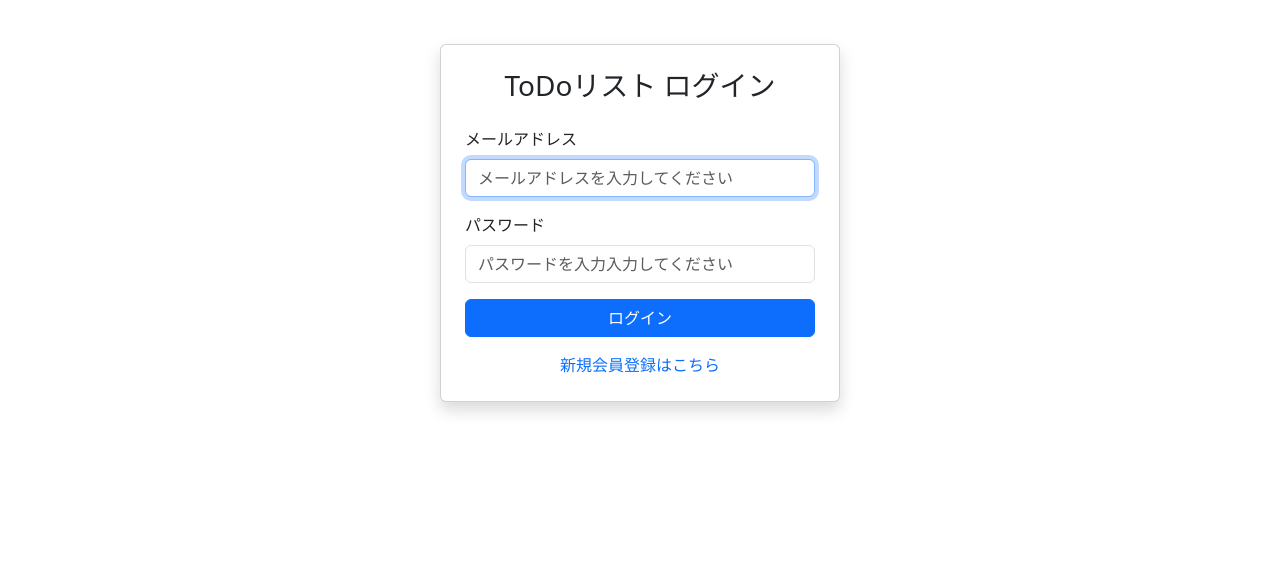
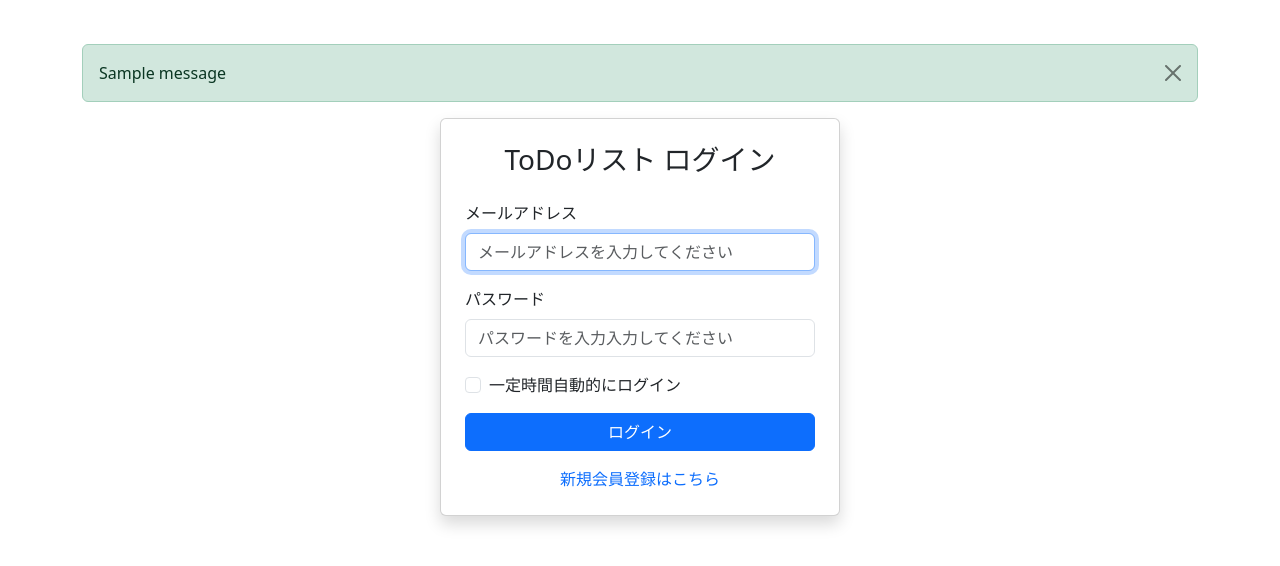
Before and after one commit to chaizhiyuan2501/django_user_app, a Django app: page /login/ in a window 1280 px wide. Shown: the part 56-622 px from the top of the page. Run offline with Django 4.2, Linux system fonts and the light colour scheme; tables that the repository leaves empty hold one stand-in row (values such as "Sample post"); one stand-in notice (Sample message) is shown; some libraries are stand-ins or nearby versions.

Commit message:
updatePassword機能追加｡ログイン､ログアウト､パスワード更新後､メーセージ表示

```diff
--- a/templates/base.html
+++ b/templates/base.html
@@ -84,9 +84,20 @@
     {% endif %}
 
     <div class="container" style="margin-top:100px;">
-      {% block content %}
+      <!-- メッセージの表示 -->
+      {% if messages %}
+        <div class="mt-4">
+          {% for message in messages %}
+            <div class="alert alert-{{ message.tags }} alert-dismissible fade show" role="alert">
+              {{ message }}
+              <button type="button" class="btn-close" data-bs-dismiss="alert" aria-label="Close"></button>
+            </div>
+          {% endfor %}
+        </div>
+      {% endif %}
 
-      {% endblock %}
+      <!-- コンテンツ部分 -->
+      {% block content %}{% endblock %}
     </div>
   </body>
 </html>
--- a/templates/user/login.html
+++ b/templates/user/login.html
@@ -8,18 +8,22 @@
       <h3 class="text-center mb-4">ToDoリスト ログイン</h3>
       <form method="POST" action="">
         {% csrf_token %}
-        {% if form.errors %}
-          {% for key, value in form.errors.items %}
-            {{ value }}
-          {% endfor %}
-        {% endif %}
+        {% for key, errors in form.errors.items %}
+        {% for error in errors %}
+            {{ error }}
+        {% endfor %}
+    {% endfor %}
         <div class="mb-3">
-          <label for="email" class="form-label">メールアドレス</label>
+          <label for="username" class="form-label">メールアドレス</label>
           <input class="form-control" type="text" placeholder="メールアドレスを入力してください" name="{{ form.username.html_name }}" autofocus="" autocapitalize="none" autocomplete="{{ form.username.html_name }}" maxlength="150" required="" id="{{ form.username.id_for_label }}" />
         </div>
         <div class="mb-3">
           <label for="password" class="form-label">パスワード</label>
           <input class="form-control" type="password" placeholder="パスワードを入力入力してください" name="{{ form.password.html_name }}" autocomplete="current-password" required="" id="{{ form.password.id_for_label }}" />
+        </div>
+        <div class="mb-3 form-check">
+          <label class="form-check-label" class="form-label">一定時間自動的にログイン</label>
+          <input class="form-check-input" type="checkbox" name="{{ form.rememberMe.html_name }}" id="{{ form.rememberMe.id_for_label }}">
         </div>
         <button type="submit" class="btn btn-primary w-100">ログイン</button>
         <div class="text-center mt-3">
--- a/templates/user/update.html
+++ b/templates/user/update.html
@@ -1,6 +1,11 @@
 {% extends "base.html "%}
 {% block title %}ユーザー情報更新 | {{ APP_TITLE }}{% endblock %}
 {% block content %}
+{% if messages %}
+{% for message in messages %}
+{{ message.message }}
+{% endfor %}
+{% endif %}
 <form method="post">
     {% csrf_token %}
     {{ form.as_p }}
--- a/user/forms.py
+++ b/user/forms.py
@@ -1,6 +1,7 @@
 from django import forms
 from django.contrib.auth.password_validation import validate_password
-from django.contrib.auth.forms import AuthenticationForm
+from django.contrib.auth.forms import AuthenticationForm, PasswordChangeForm
+from django.contrib.auth import get_user_model, authenticate
 from django.core import validators
 from datetime import datetime
 from .models import User
@@ -14,10 +15,13 @@ def check_password(password):
 class UserRegisterForm(forms.ModelForm):
     """ユーザー登録フォーム"""
 
-    name = forms.CharField(label="名前")
-    email = forms.EmailField(label="メールアドレス")
+    name = forms.CharField(max_length=50, label="ユーザー名")
+    email = forms.EmailField(max_length=150, label="メールアドレス")
     password = forms.CharField(
-        label="パスワード", widget=forms.PasswordInput(), validators=[check_password]
+        min_length=8,
+        label="パスワード",
+        widget=forms.PasswordInput(),
+        validators=[check_password],
     )
 
     def save(self, commit=False):
@@ -35,20 +39,52 @@ class UserRegisterForm(forms.ModelForm):
 class UserLoginForm(AuthenticationForm):
     """ユーザーログインフォーム"""
 
-    email = forms.EmailField(label="メールアドレス")
+    username = forms.EmailField(label="メールアドレス")
     password = forms.CharField(label="パスワード", widget=forms.PasswordInput())
-    rememberMe = forms.BooleanField(label="一定時間自動的にログイン", required=False)
+    rememberMe = forms.BooleanField(
+        label="一定時間自動的にログイン", required=False, initial=False
+    )
 
 
-class UserUpdateForm(forms.ModelForm):
-    """ユーザー更新フォーム"""
+class UpdateProfileForm(forms.ModelForm):
+    """ユーザープロフィール更新フォーム"""
+
+    name = forms.CharField(max_length=100, label="ユーザー名")
 
     class Meta:
         model = User
-        fields = ["name",]
+        fields = [
+            "name",
+        ]
 
-    def save(self, *args, **kwargs):
-        obj = super(UserUpdateForm, self).save(commit=False)
-        # obj.update_at = datetime.now()
-        obj.save()
-        return obj
+
+class CustomUpdatePasswordForm(PasswordChangeForm):
+
+    # def __init__(self, *args, **kwargs):
+    #     super().__init__(*args, **kwargs)
+
+    #     self.fields['old_password'].widget.attrs['class'] = '現在のパスワード'# classの指定
+    #     self.fields['new_password1'].widget.attrs['class'] = '【class名】'
+    #     self.fields['new_password2'].widget.attrs['class'] = '【class名】'
+    #     self.fields['new_password1'].widget.attrs['placeholder'] = '半角英数字８文字以上'# placeholderの指定
+    #     self.fields['new_password2'].widget.attrs['placeholder'] = 'パスワード確認用'
+    def __init__(self, *args, **kwargs):
+        super().__init__(*args, **kwargs)
+        for field in self.fields.values():
+            field.widget.attrs["class"] = "class_name"
+            field.widget.attrs["placeholder"] = "パスワード"
+
+        self.fields["old_password"].label = "現在のパスワード"
+        self.fields["new_password1"].label = "新しいパスワードを入力してください"
+        self.fields["new_password2"].label = "新しいパスワードを再入力してください"
+
+    def clean_new_password1(self):
+        # 添加自定义密码验证逻辑
+        new_password = self.cleaned_data.get("new_password1")
+        if len(new_password) < 8:
+            raise forms.ValidationError("密码长度至少为8位！")
+        if not any(char.isdigit() for char in new_password):
+            raise forms.ValidationError("密码必须包含至少一个数字！")
+        if not any(char.isalpha() for char in new_password):
+            raise forms.ValidationError("密码必须包含至少一个字母！")
+        return new_password
--- a/user/urls.py
+++ b/user/urls.py
@@ -3,17 +3,18 @@ from .views import (
     UserRegisterView,
     UserLoginView,
     UserLogoutView,
-    UserUpdateView,
+    UpdatePasswordView,
     HomeView,
     UserView,
 )
 
 app_name = "user"
+
 urlpatterns = [
     path("", HomeView.as_view(), name="home"),
     path("register/", UserRegisterView.as_view(), name="register"),
     path("login/", UserLoginView.as_view(), name="login"),
-    path("update/<int:pk>", UserUpdateView.as_view(), name="update"),
+    path("update/<int:pk>", UpdatePasswordView.as_view(), name="update"),
     path("logout/", UserLogoutView.as_view(), name="logout"),
     path("user/", UserView.as_view(), name="user"),
 ]
--- a/user/views.py
+++ b/user/views.py
@@ -1,26 +1,18 @@
 from django.shortcuts import render
+from django.contrib import messages
 from django.contrib.auth.mixins import LoginRequiredMixin
 from django.views.generic.edit import CreateView, UpdateView
 from django.views.generic.base import TemplateView, View
-from django.contrib.auth.views import LoginView, LogoutView
+from django.views.generic import FormView
+from django.contrib.auth.views import LoginView, LogoutView, PasswordChangeView
 from django.contrib.auth.decorators import login_required
-from django.contrib.auth import login, authenticate
+from django.contrib.auth import login, logout,authenticate
 from django.utils.decorators import method_decorator
 from django.shortcuts import resolve_url
 from django.urls import reverse_lazy
 
 from .models import User
-from .forms import UserRegisterForm, UserLoginForm, UserUpdateForm
-
-
-def BaseView(request):
-    if request.user.is_authenticated:
-        user_data = User.objects.all().values()
-    template = "base.html"
-    context = {
-        "user_data": user_data or "ゲスト",
-    }
-    return render(request, template, context)
+from .forms import UserRegisterForm, UserLoginForm, CustomUpdatePasswordForm
 
 
 class HomeView(TemplateView):
@@ -33,6 +25,7 @@ class UserRegisterView(CreateView):
     template_name = "user/register.html"
     form_class = UserRegisterForm
     success_url = reverse_lazy("user:home")
+    success_message = "ユーザー登録成功しました｡"  # 登録成功メッセージ
 
     def form_valid(self, form):
         response = super().form_valid(form)
@@ -40,6 +33,7 @@ class UserRegisterView(CreateView):
         raw_pw = form.cleaned_data.get("password")
         user = authenticate(username=email, password=raw_pw)
         login(self.request, user)
+        messages.success(self.request, self.success_message)  # 成功メッセージを追加
         return response
 
 
@@ -48,40 +42,48 @@ class UserLoginView(LoginView):
 
     template_name = "user/login.html"
     authentication_form = UserLoginForm  # カスタム認証フォームを指定する
+    next_page = "/user"
+    success_message = "ログインしました｡"  # ログイン成功メッセージ
 
     def form_valid(self, form):
-        """フォームのバリデーションが成功したら､"""
+        """フォームのバリデーションが成功したら"""
+        # 記憶するオプションを処理
         remember = form.cleaned_data["rememberMe"]
+
         if remember:
-            session_hour = 24  # 有効期限の時間()を設定する
+            session_time = 24  # 有効期限の時間(24時間)を設定する
             self.request.session.set_expiry(
-                3600 * session_hour
+                3600 * session_time
             )  # ユーザのログイン情報の有効期限を設定する
+
+        messages.success(self.request, self.success_message)
         return super().form_valid(form)
 
-    def get_success_url(self):
-        return resolve_url("user:user")
 
-    def get_object(self):
-        return self.request.user
-
-
-@method_decorator(login_required, name="dispatch")
-class UserUpdateView(UpdateView):
+class UpdatePasswordView(PasswordChangeView):
     """ユーザー更新ビュー"""
 
-    model = User
     template_name = "user/update.html"
-    form_class  = UserUpdateForm
+    form_class = CustomUpdatePasswordForm
+    success_url = reverse_lazy("user:login")
+    success_message = "パスワードが更新されたました｡再ログインしてください｡"  # パスワード更新成功メッセージ
 
-    def get_success_url(self):
-        return resolve_url("user:home")
+    def form_valid(self, form):
+        messages.info(self.request, self.success_message)
+        response = super().form_valid(form)
+        logout(self.request)  # パスワードを更新後､自動ログアウトする
+        return response
 
 
 class UserLogoutView(LogoutView):
     """ユーザーログアウトビュー"""
 
     next_page = "/"
+    success_message = "ログアウトしました｡"
+
+    def form_valid(self, form):
+        messages.success(self.request, self.success_message)
+        return super().form_valid(form)
 
 
 class UserView(LoginRequiredMixin, TemplateView):
```
Also changed, not shown: app/settings.py (+13 -0 lines), db.sqlite3.
